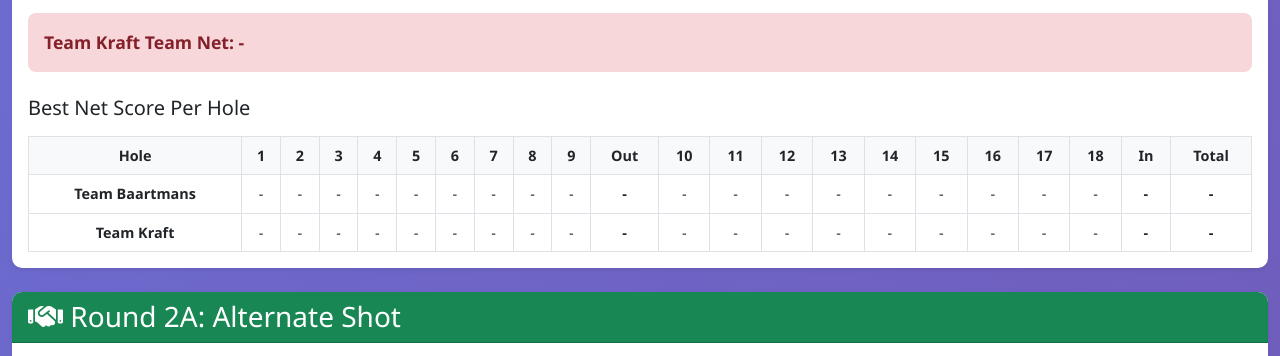
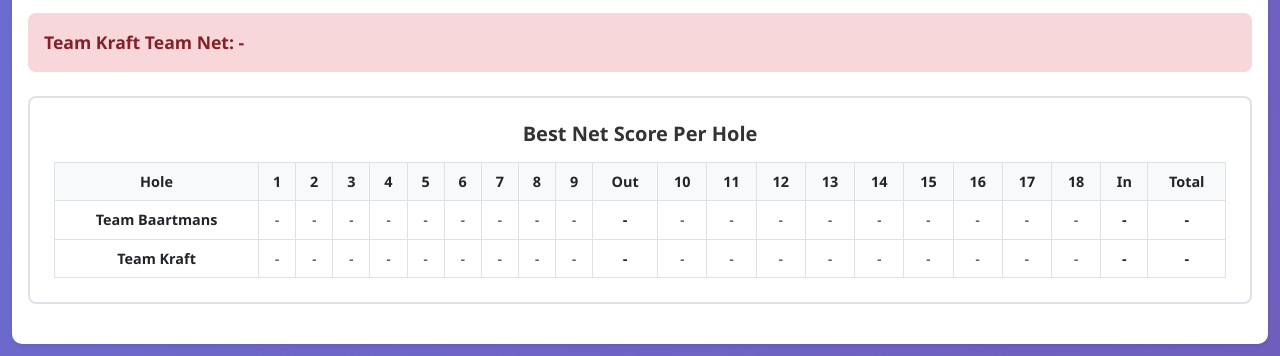
Before and after one commit to sbaartmans/tngl-golf-scoring, a plain HTML site: page index.html in a window 1280 px wide. Shown: the part 2182-2538 px from the top of the page. Drawn offline with nearby package versions, Linux system fonts and the light colour scheme; no server answers.

Commit message:
Ensure best net score per hole table is visible with proper styling

```diff
--- a/index.html
+++ b/index.html
@@ -6,7 +6,7 @@
     <title>TNGL Golf Scoring</title>
     <link href="https://cdn.jsdelivr.net/npm/bootstrap@5.3.0/dist/css/bootstrap.min.css" rel="stylesheet">
     <link rel="stylesheet" href="https://cdnjs.cloudflare.com/ajax/libs/font-awesome/6.4.0/css/all.min.css">
-    <link rel="stylesheet" href="tngl.css?v=1.5">
+    <link rel="stylesheet" href="tngl.css?v=1.6">
 </head>
 <body>
     <div class="container-fluid py-4">
@@ -161,6 +161,6 @@
     </div>
 
     <script src="https://cdn.jsdelivr.net/npm/bootstrap@5.3.0/dist/js/bootstrap.bundle.min.js"></script>
-    <script src="tngl.js?v=1.5"></script>
+    <script src="tngl.js?v=1.6"></script>
 </body>
 </html>
--- a/tngl.css
+++ b/tngl.css
@@ -167,6 +167,22 @@ header {
     font-weight: 600;
 }
 
+/* Best Net Per Hole Table */
+.best-net-per-hole {
+    margin-top: 2rem;
+    margin-bottom: 2rem;
+    padding: 1.5rem;
+    background-color: white;
+    border-radius: 8px;
+    border: 2px solid #dee2e6;
+}
+
+.best-net-per-hole h5 {
+    color: #333;
+    font-weight: 700;
+    text-align: center;
+}
+
 /* Round Headers */
 .round-header {
     margin-bottom: 1.5rem;
--- a/tngl.js
+++ b/tngl.js
@@ -851,8 +851,8 @@ function displayBestNetPerHole() {
     const baartmansPlayers = TEAMS.BAARTMANS.players;
     const kraftPlayers = TEAMS.KRAFT.players;
 
-    let html = '<div class="best-net-per-hole mt-4">';
-    html += '<h5 class="mb-3">Best Net Score Per Hole</h5>';
+    let html = '<div class="best-net-per-hole mt-4 mb-4">';
+    html += '<h5 class="mb-3"><strong>Best Net Score Per Hole</strong></h5>';
     html += '<div class="table-responsive"><table class="table table-bordered table-sm score-table">';
 
     // Header row
```
